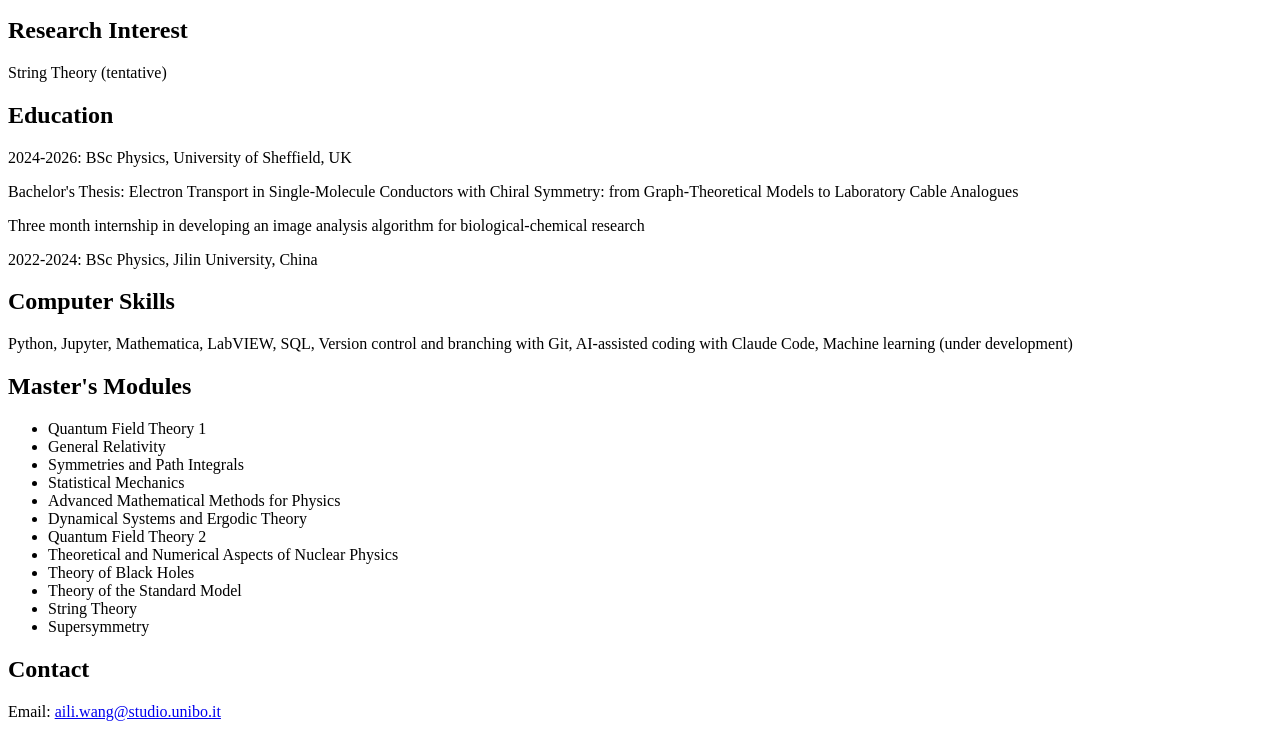
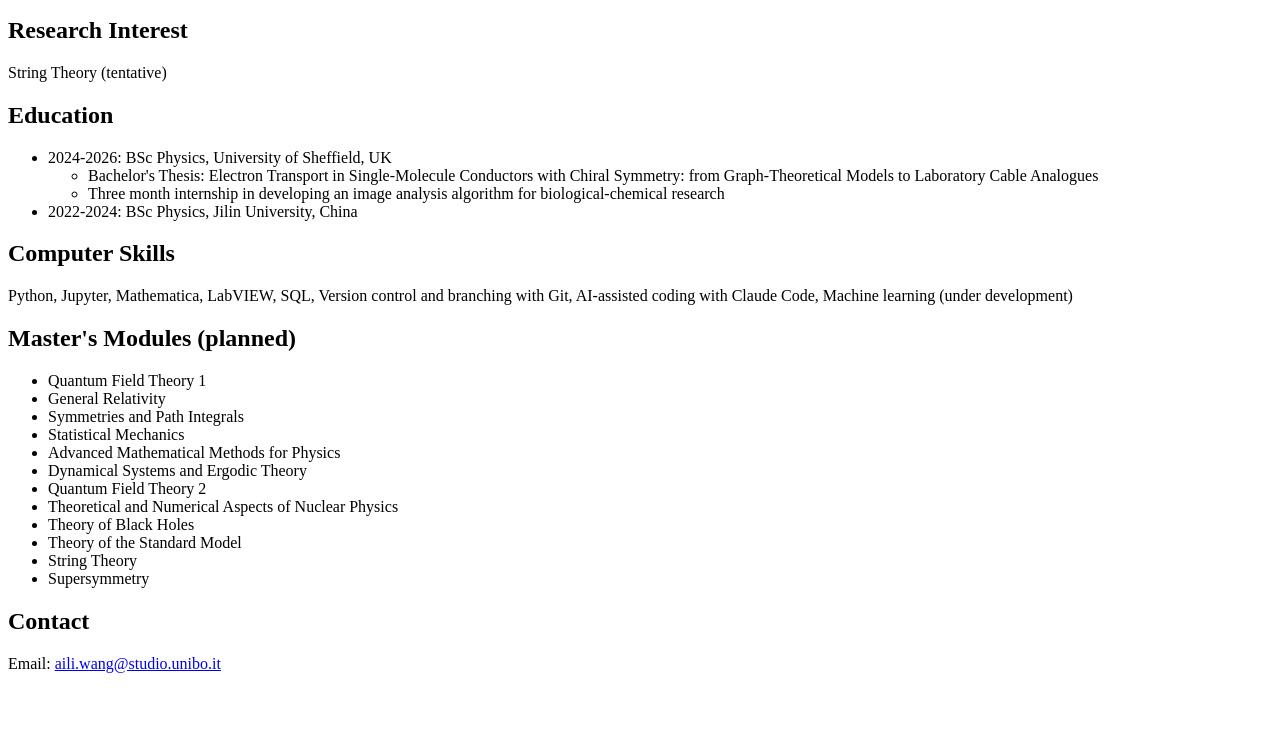
Before and after one commit to MahlerSymphony6/jamie-wang, a plain HTML site: page index.html in a window 1280 px wide. Shown: the part 101-838 px from the top of the page. After the commit the page ends 800 px from the top, so only its background shows below. Drawn offline with Linux system fonts and the light colour scheme.

Commit message:
Reformat education section into a nested list

```diff
--- a/index.html
+++ b/index.html
@@ -11,13 +11,18 @@
   <h2>Research Interest</h2>
   <p>String Theory (tentative)</p>
   <h2>Education</h2>
-  <p>2024-2026: BSc Physics, University of Sheffield, UK</p>
-  <p>Bachelor's Thesis: Electron Transport in Single-Molecule Conductors with Chiral Symmetry: from Graph-Theoretical Models to Laboratory Cable Analogues</p>
-  <p>Three month internship in developing an image analysis algorithm for biological-chemical research</p>
-  <p>2022-2024: BSc Physics, Jilin University, China</p>
+<ul>
+  <li>2024-2026: BSc Physics, University of Sheffield, UK
+    <ul>
+      <li>Bachelor's Thesis: Electron Transport in Single-Molecule Conductors with Chiral Symmetry: from Graph-Theoretical Models to Laboratory Cable Analogues</li>
+      <li>Three month internship in developing an image analysis algorithm for biological-chemical research</li>
+    </ul>
+  </li>
+  <li>2022-2024: BSc Physics, Jilin University, China</li>
+</ul>
   <h2>Computer Skills</h2>
   <p>Python, Jupyter, Mathematica, LabVIEW, SQL, Version control and branching with Git, AI-assisted coding with Claude Code, Machine learning (under development)</p>
-  <h2>Master's Modules</h2>
+  <h2>Master's Modules (planned)</h2>
 <ul>
   <li>Quantum Field Theory 1</li>
   <li>General Relativity</li>
```
